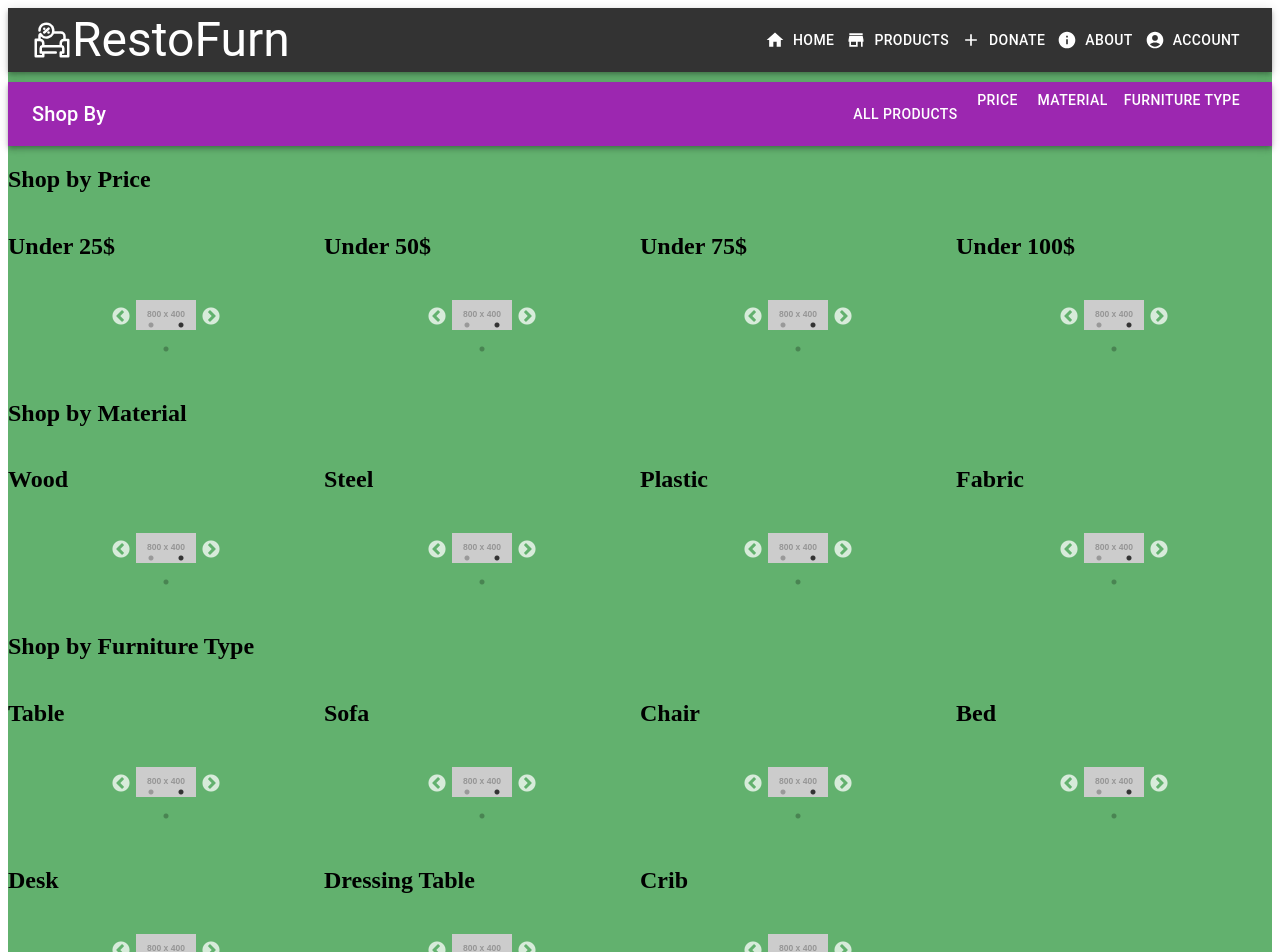
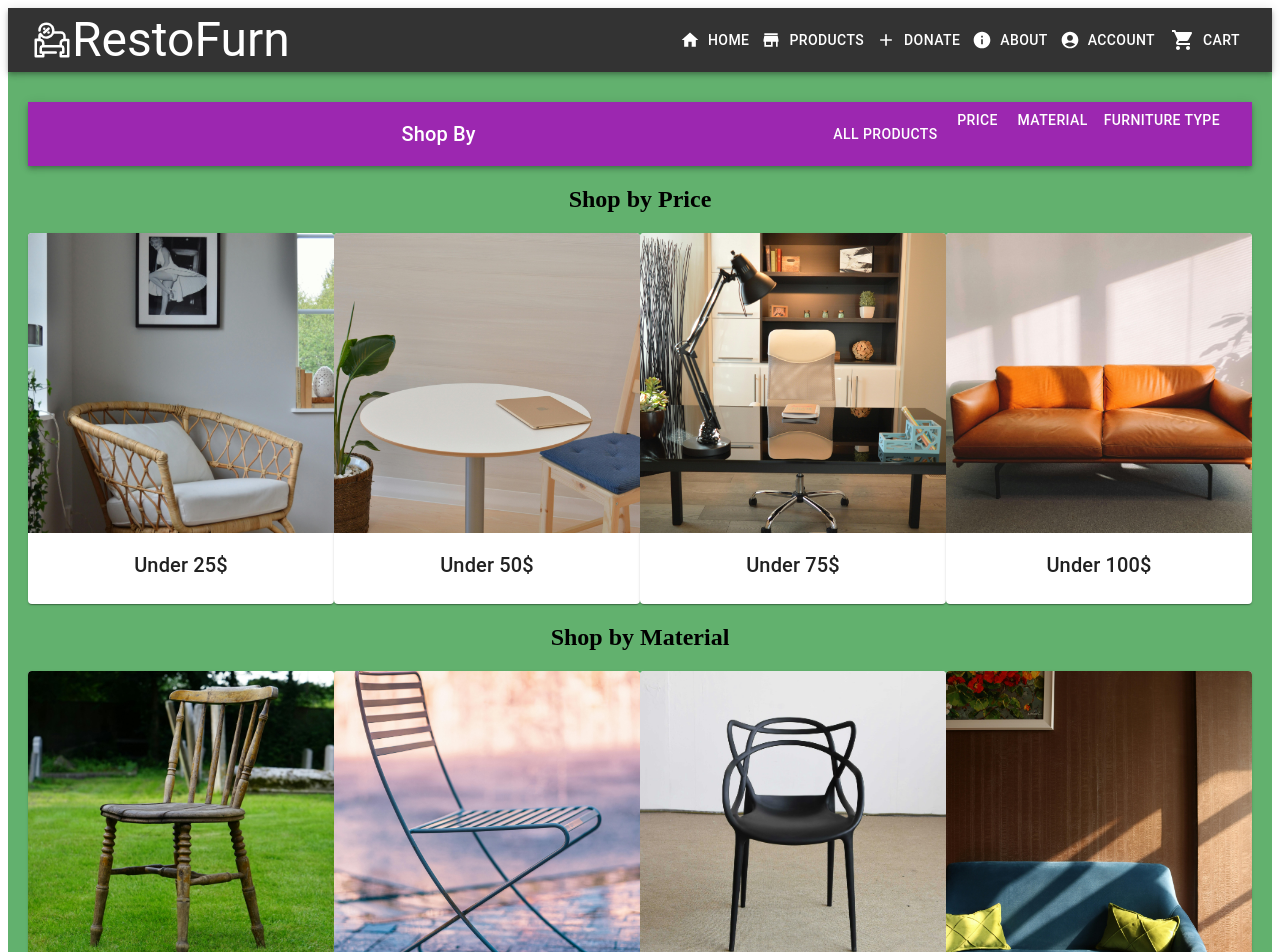
Before and after one commit to kritty89/RestoFurn, a React (Create React App) app in the folder Frontend/: page /productshome in a window 1280 px wide. Shown: the top 952 px of the page. Built offline with nearby package versions, Linux system fonts and the light colour scheme.

Commit message:
changes to products home page

```diff
--- a/Frontend/src/App.js
+++ b/Frontend/src/App.js
@@ -21,13 +21,13 @@ const App = () => {
       <Routes>
       <Route path="/" element={<Home />} />
       <Route path="/donation" element={<Donation />} />
-      <Route path="/productsHome" element={<ProductsHome />} />
+      <Route path="/productshome" element={<ProductsHome />} />
       <Route path="/login" element={<Login />} />
       <Route path="/register" element={<Register />} />
       <Route path="/about" element={<About />} />
       <Route path="/products" element={<Products />} />
-      <Route path="/Cart" element={<Cart/>} />
-      <Route path="/Checkout" element={<Checkout/>} />
+      <Route path="/cart" element={<Cart/>} />
+      <Route path="/checkout" element={<Checkout/>} />
       </Routes>
       <Footer />
     </Router>
--- a/Frontend/src/components/Navbar.js
+++ b/Frontend/src/components/Navbar.js
@@ -29,7 +29,7 @@ const handleClose = () => {
           <Button color="inherit" component={Link} to="/" startIcon={<Home />}>
             Home
           </Button>
-          <Button color="inherit" component={Link} to="/productsHome" startIcon={<Store />}>
+          <Button color="inherit" component={Link} to="/productshome" startIcon={<Store />}>
             Products
           </Button>
           <Button color="inherit" component={Link} to="/donation" startIcon={<Add />}>
@@ -49,7 +49,7 @@ const handleClose = () => {
             <PersonAdd style={{ marginRight: 8 }} /> Register
           </MenuItem>
           </Menu>
-          {location.pathname === '/productsHome' && (
+          {location.pathname === '/productshome' && (
           <Button color="inherit" component={Link} to="/cart">
             <ShoppingCart style={{ marginRight: 8 }} /> Cart
           </Button>
--- a/Frontend/src/css/App.css
+++ b/Frontend/src/css/App.css
@@ -7,10 +7,6 @@ background-color: white;
 }
 
 .cls-1{fill:#ffffff}
-
-/* .css-hyum1k-MuiToolbar-root{
-
-} */
 
 .nav{
     background-color: #333;;
--- a/Frontend/src/css/Products.css
+++ /dev/null
@@ -1,10 +0,0 @@
-h1{
-    font-size: 72px;
-    font-weight: bolder;
-    text-align: center;
-}
-
-.category{
-    display: grid;
-    grid-template-columns: 1fr 1fr 1fr 1fr;
-  }
--- /dev/null
+++ b/Frontend/src/css/ProductsHome.css
@@ -0,0 +1,29 @@
+.product-image {
+    height: 300px;
+    width: 250px;
+}
+
+h1 {
+    font-size: 72px;
+    font-weight: bolder;
+    text-align: center;
+}
+
+.category {
+    display: grid;
+    grid-template-columns: 1fr 1fr 1fr 1fr;
+}
+
+.product-container {
+    text-align: center;
+    padding: 20px;
+}
+
+.sub-category {
+    text-align: center;
+    padding: 10px;
+}
+
+.category-card-media{
+    height: 300px;
+}
--- a/Frontend/src/screens/Products.js
+++ b/Frontend/src/screens/Products.js
@@ -5,6 +5,7 @@ const Products = () => {
   return (
     <div>
 <ProductsNavbar />
+Work In progress
     </div>
   )
 }
--- a/Frontend/src/screens/ProductsHome.js
+++ b/Frontend/src/screens/ProductsHome.js
@@ -1,118 +1,293 @@
+import React from 'react'
+import '../css/ProductsHome.css';
+import { Link } from 'react-router-dom';
+import { Card, CardActionArea, CardMedia, CardContent, Typography } from '@mui/material';
 
-import React from 'react'
-import '../css/Products.css';
-import ImageSlideshow from '../components/ImageSlideshow';
 import ProductsNavbar from '../components/ProductsNavbar';
+import Image1 from '../assets/product_category/wooden_chair.jpg';
+import Image2 from '../assets/product_category/table_chair2.jpg';
+import Image3 from '../assets/product_category/office_desk2.jpg';
+import Image4 from '../assets/product_category/sofa2.jpg';
+import Image5 from '../assets/product_category/wooden_chair2.jpg';
+import Image6 from '../assets/product_category/steel_chair1.jpg';
+import Image7 from '../assets/product_category/plastic_chair.jpg';
+import Image8 from '../assets/product_category/sofa1.jpg';
+import Image9 from '../assets/product_category/table_chair.jpg';
+import Image10 from '../assets/product_category/sofa.jpg';
+import Image11 from '../assets/product_category/steel_chair2.jpg';
+import Image12 from '../assets/product_category/bed1.jpg';
+import Image13 from '../assets/product_category/office_desk1.jpg';
+import Image14 from '../assets/product_category/dressing_table.jpg';
+import Image15 from '../assets/product_category/steel_chair2.jpg';
 
-const images1 = [
-  { url: 'https://via.placeholder.com/800x400.png?text=Slideshow+1+Image+1', alt: 'Slideshow 1 Image 1' },
-  { url: 'https://via.placeholder.com/800x400.png?text=Slideshow+1+Image+2', alt: 'Slideshow 1 Image 2' },
-  { url: 'https://via.placeholder.com/800x400.png?text=Slideshow+1+Image+3', alt: 'Slideshow 1 Image 3' }
-];
-
-const images2 = [
-  { url: 'https://via.placeholder.com/800x400.png?text=Slideshow+2+Image+1', alt: 'Slideshow 2 Image 1' },
-  { url: 'https://via.placeholder.com/800x400.png?text=Slideshow+2+Image+2', alt: 'Slideshow 2 Image 2' },
-  { url: 'https://via.placeholder.com/800x400.png?text=Slideshow+2+Image+3', alt: 'Slideshow 2 Image 3' }
-];
-
-const images3 = [
-  { url: 'https://via.placeholder.com/800x400.png?text=Slideshow+3+Image+1', alt: 'Slideshow 3 Image 1' },
-  { url: 'https://via.placeholder.com/800x400.png?text=Slideshow+3+Image+2', alt: 'Slideshow 3 Image 2' },
-  { url: 'https://via.placeholder.com/800x400.png?text=Slideshow+3+Image+3', alt: 'Slideshow 3 Image 3' }
-];
-
-function ProductsHome(){
+function ProductsHome() {
   return (
-    <div>
+    <div className='product-container'>
       <ProductsNavbar />
       <h2>Shop by Price</h2>
       <div className='category'>
-        <div className='sub-category'>
-          <h2>Under 25$</h2>
-          <ImageSlideshow images={images1} />
-        </div>
+        <Card>
+          <CardActionArea component={Link} to={`/products`}>
+            <CardMedia
+              component="img"
+              alt="furniture"
+              className="category-card-media"
+              image={Image1}
+              title="Under 25$"
+            />
+            <CardContent>
+              <Typography gutterBottom variant="h6" component="div">
+                Under 25$
+              </Typography>
+            </CardContent>
+          </CardActionArea>
+        </Card>
 
-        <div className='sub-category'>
-          <h2>Under 50$</h2>
-          <ImageSlideshow images={images1} />
-        </div>
+        <Card>
+          <CardActionArea component={Link} to={`/products`}>
+            <CardMedia
+              component="img"
+              alt="furniture"
+              className="category-card-media"
+              image={Image2}
+              title="Under 50$"
+            />
+            <CardContent>
+              <Typography gutterBottom variant="h6" component="div">
+                Under 50$
+              </Typography>
+            </CardContent>
+          </CardActionArea>
+        </Card>
 
-        <div className='sub-category'>
-          <h2>Under 75$</h2>
-          <ImageSlideshow images={images1} />
-        </div>
+        <Card>
+          <CardActionArea component={Link} to={`/products`}>
+            <CardMedia
+              component="img"
+              alt="furniture"
+              className="category-card-media"
+              image={Image3}
+              title="Under 75$"
+            />
+            <CardContent>
+              <Typography gutterBottom variant="h6" component="div">
+                Under 75$
+              </Typography>
+            </CardContent>
+          </CardActionArea>
+        </Card>
 
-        <div className='sub-category'>
-          <h2>Under 100$</h2>
-          <ImageSlideshow images={images1} />
-        </div>
+        <Card>
+          <CardActionArea component={Link} to={`/products`}>
+            <CardMedia
+              component="img"
+              alt="furniture"
+              className="category-card-media"
+              image={Image4}
+              title="Under 100$"
+            />
+            <CardContent>
+              <Typography gutterBottom variant="h6" component="div">
+                Under 100$
+              </Typography>
+            </CardContent>
+          </CardActionArea>
+        </Card>
       </div>
 
       <h2>Shop by Material</h2>
       <div className='category'>
-        <div className='sub-category'>
-          <h2>Wood</h2>
-          <ImageSlideshow images={images1} />
-        </div>
+        <Card>
+          <CardActionArea component={Link} to={`/products`}>
+            <CardMedia
+              component="img"
+              alt="furniture"
+              className="category-card-media"
+              image={Image5}
+              title="Wood"
+            />
+            <CardContent>
+              <Typography gutterBottom variant="h6" component="div">
+                Wood
+              </Typography>
+            </CardContent>
+          </CardActionArea>
+        </Card>
 
-        <div className='sub-category'>
-          <h2>Steel</h2>
-          <ImageSlideshow images={images1} />
-        </div>
+        <Card>
+          <CardActionArea component={Link} to={`/products`}>
+            <CardMedia
+              component="img"
+              alt="furniture"
+              className="category-card-media"
+              image={Image6}
+              title="Steel"
+            />
+            <CardContent>
+              <Typography gutterBottom variant="h6" component="div">
+                Steel
+              </Typography>
+            </CardContent>
+          </CardActionArea>
+        </Card>
 
-        <div className='sub-category'>
-          <h2>Plastic</h2>
-          <ImageSlideshow images={images1} />
-        </div>
+        <Card>
+          <CardActionArea component={Link} to={`/products`}>
+            <CardMedia
+              component="img"
+              alt="furniture"
+              className="category-card-media"
+              image={Image7}
+              title="Plastic"
+            />
+            <CardContent>
+              <Typography gutterBottom variant="h6" component="div">
+                Plastic
+              </Typography>
+            </CardContent>
+          </CardActionArea>
+        </Card>
 
-        <div className='sub-category'>
-          <h2>Fabric</h2>
-          <ImageSlideshow images={images1} />
-        </div>
-
+        <Card>
+          <CardActionArea component={Link} to={`/products`}>
+            <CardMedia
+              component="img"
+              alt="furniture"
+              className="category-card-media"
+              image={Image8}
+              title="Fabric"
+            />
+            <CardContent>
+              <Typography gutterBottom variant="h6" component="div">
+                Fabric
+              </Typography>
+            </CardContent>
+          </CardActionArea>
+        </Card>
       </div>
-
 
       <h2>Shop by Furniture Type</h2>
       <div className='category'>
-        <div className='sub-category'>
-          <h2>Table</h2>
-          <ImageSlideshow images={images1} />
-        </div>
+        <Card>
+          <CardActionArea component={Link} to={`/products`}>
+            <CardMedia
+              component="img"
+              alt="furniture"
+              className="category-card-media"
+              image={Image9}
+              title="Table"
+            />
+            <CardContent>
+              <Typography gutterBottom variant="h6" component="div">
+                Table
+              </Typography>
+            </CardContent>
+          </CardActionArea>
+        </Card>
 
-        <div className='sub-category'>
-          <h2>Sofa</h2>
-          <ImageSlideshow images={images1} />
-        </div>
+        <Card>
+          <CardActionArea component={Link} to={`/products`}>
+            <CardMedia
+              component="img"
+              alt="furniture"
+              className="category-card-media"
+              image={Image10}
+              title="Sofa"
+            />
+            <CardContent>
+              <Typography gutterBottom variant="h6" component="div">
+                Sofa
+              </Typography>
+            </CardContent>
+          </CardActionArea>
+        </Card>
 
-        <div className='sub-category'>
-          <h2>Chair</h2>
-          <ImageSlideshow images={images1} />
-        </div>
+        <Card>
+          <CardActionArea component={Link} to={`/products`}>
+            <CardMedia
+              component="img"
+              alt="furniture"
+              className="category-card-media"
+              image={Image11}
+              title="Chair"
+            />
+            <CardContent>
+              <Typography gutterBottom variant="h6" component="div">
+                Chair
+              </Typography>
+            </CardContent>
+          </CardActionArea>
+        </Card>
 
-        <div className='sub-category'>
-          <h2>Bed</h2>
-          <ImageSlideshow images={images1} />
-        </div>
+        <Card>
+          <CardActionArea component={Link} to={`/products`}>
+            <CardMedia
+              component="img"
+              alt="furniture"
+              className="category-card-media"
+              image={Image12}
+              title="Bed"
+            />
+            <CardContent>
+              <Typography gutterBottom variant="h6" component="div">
+                Bed
+              </Typography>
+            </CardContent>
+          </CardActionArea>
+        </Card>
 
-        <div className='sub-category'>
-          <h2>Desk</h2>
-          <ImageSlideshow images={images1} />
-        </div>
+        <Card>
+          <CardActionArea component={Link} to={`/products`}>
+            <CardMedia
+              component="img"
+              alt="furniture"
+              className="category-card-media"
+              image={Image13}
+              title="Desk"
+            />
+            <CardContent>
+              <Typography gutterBottom variant="h6" component="div">
+                Desk
+              </Typography>
+            </CardContent>
+          </CardActionArea>
+        </Card>
 
-        <div className='sub-category'>
-          <h2>Dressing Table</h2>
-          <ImageSlideshow images={images1} />
-        </div>
+        <Card>
+          <CardActionArea component={Link} to={`/products`}>
+            <CardMedia
+              component="img"
+              alt="furniture"
+              className="category-card-media"
+              image={Image14}
+              title="Dressing Table"
+            />
+            <CardContent>
+              <Typography gutterBottom variant="h6" component="div">
+                Dressing Table
+              </Typography>
+            </CardContent>
+          </CardActionArea>
+        </Card>
 
-        <div className='sub-category'>
-          <h2>Crib</h2>
-          <ImageSlideshow images={images1} />
-        </div>
+        <Card>
+          <CardActionArea component={Link} to={`/products`}>
+            <CardMedia
+              component="img"
+              alt="furniture"
+              className="category-card-media"
+              image={Image15}
+              title="Crib"
+            />
+            <CardContent>
+              <Typography gutterBottom variant="h6" component="div">
+                Crib
+              </Typography>
+            </CardContent>
+          </CardActionArea>
+        </Card>
 
       </div>
-
     </div>
   );
 }
```
Also changed, not shown: Frontend/src/css/Home.css (+6 -6 lines), Frontend/src/screens/RegisterPage.js (+15 -4 lines).
